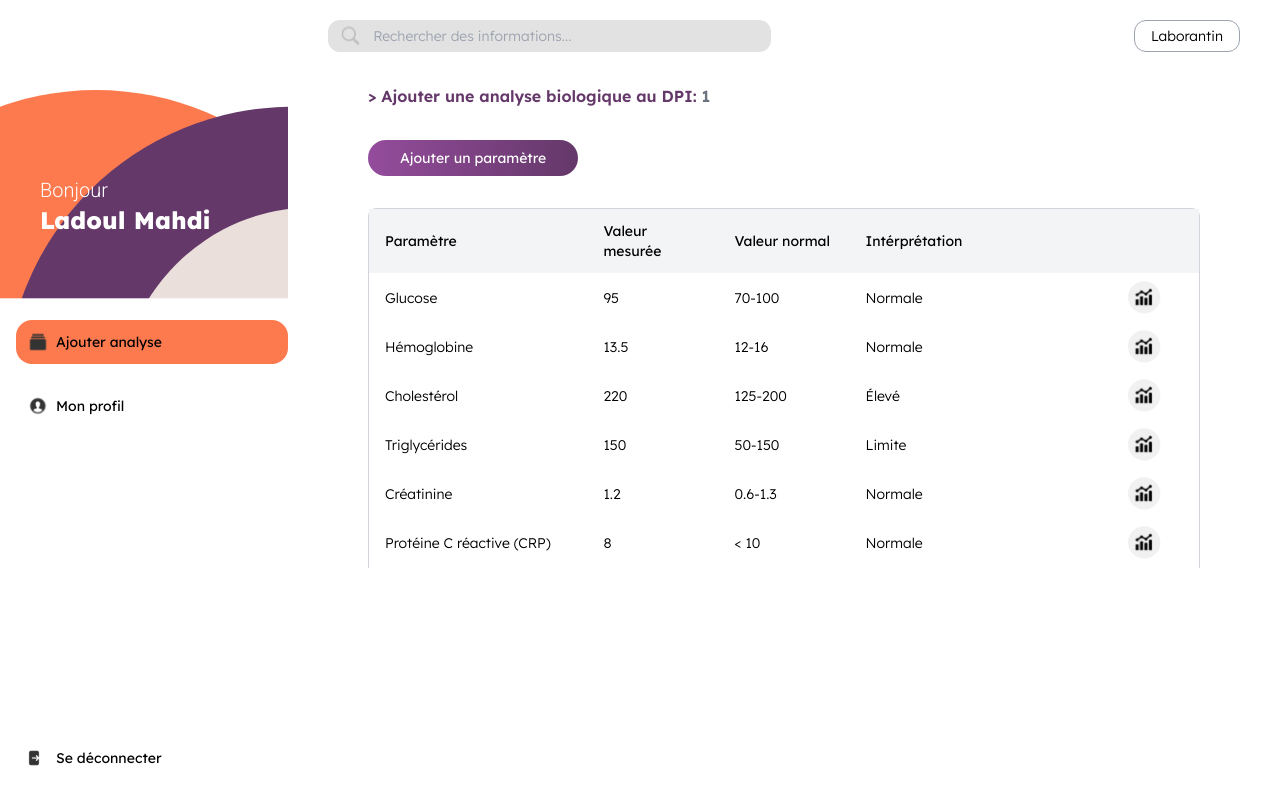
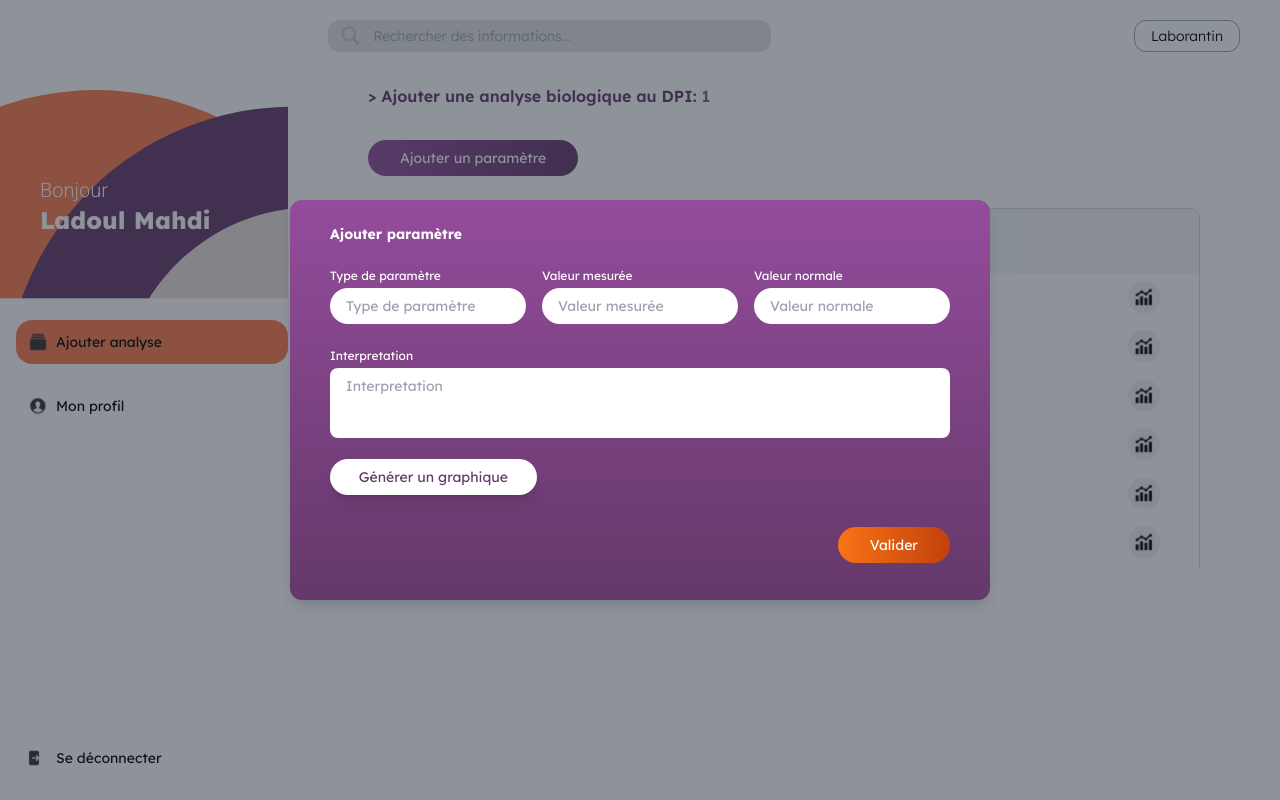
Before and after one commit to sarairatni/eCare, an Angular app: page /laborantin/ajouter-analyse/1 in a window 1280 px wide. Both pictures are taken after a click on the button "Ajouter un paramètre". Built offline with nearby package versions, Linux system fonts and the light colour scheme.

Commit message:
ajout parametre analyse bio/laborantin/sara

```diff
--- a/src/app/laborantin/ajouter-analyse-bio/ajouter-analyse-bio.component.html
+++ b/src/app/laborantin/ajouter-analyse-bio/ajouter-analyse-bio.component.html
@@ -8,6 +8,7 @@
   <div>
     <button
       class="py-2 px-8 text-white text-sm rounded-full bg-gradient-to-r from-[#944C9C] to-[#643869]"
+      (click)="togglePopup()"
     >
       Ajouter un paramètre
     </button>
@@ -53,4 +54,69 @@
       </table>
     </div>
   </div>
+  <!-- Popup -->
+  <div
+    *ngIf="showPopup"
+    class="fixed inset-0 flex items-center justify-center bg-gray-800 bg-opacity-50 z-50"
+  >
+    <div
+      class="w-[700px] h-[400px] bg-gradient-to-b from-[#944C9C] to-[#643869] text-white py-6 px-10 rounded-xl shadow-lg"
+    >
+      <h3 class="text-sm font-bold mb-6 text-start">Ajouter paramètre</h3>
+      <!-- ligne 1-->
+      <div class="flex gap-4 mb-6 text-light text-sm">
+        <div class="flex-1">
+          <label class="block text-xs text-white mb-1">Type de paramètre</label>
+          <input
+            type="text"
+            placeholder="Type de paramètre"
+            class="w-full bg-white text-black rounded-full px-4 py-2 outline-none"
+          />
+        </div>
+        <div class="flex-1">
+          <label class="block text-xs text-white mb-1">Valeur mesurée</label>
+          <input
+            type="text"
+            placeholder="Valeur mesurée"
+            class="w-full bg-white text-black rounded-full px-4 py-2 outline-none"
+          />
+        </div>
+        <div class="flex-1">
+          <label class="block text-xs text-white mb-1">Valeur normale</label>
+          <input
+            type="text"
+            placeholder="Valeur normale"
+            class="w-full bg-white text-black rounded-full px-4 py-2 outline-none"
+          />
+        </div>
+      </div>
+      <!-- ligne 2 -->
+      <div class="flex flex-col gap-4 mb-8 text-light text-sm">
+        <div class="flex-1">
+          <label class="block text-xs text-white mb-1">Interpretation</label>
+          <textarea
+            placeholder="Interpretation"
+            class="w-full bg-white text-black rounded-lg px-4 py-2 outline-none"
+            style="height: 70px; resize: none"
+          ></textarea>
+        </div>
+        <div>
+          <button
+            class="w-1/3 text-light text-sm py-2 px-6 rounded-full bg-white text-[#643869] shadow-lg"
+          >
+            Générer un graphique
+          </button>
+        </div>
+      </div>
+      <!-- ligne 3 -->
+      <div class="flex justify-end">
+        <button
+          class="text-sm py-2 px-8 text-white rounded-full bg-gradient-to-r from-orange-500 to-orange-700"
+          (click)="submitParameter()"
+        >
+          Valider
+        </button>
+      </div>
+    </div>
+  </div>
 </div>
--- a/src/app/laborantin/ajouter-analyse-bio/ajouter-analyse-bio.component.ts
+++ b/src/app/laborantin/ajouter-analyse-bio/ajouter-analyse-bio.component.ts
@@ -81,7 +81,12 @@ export class AjouterAnalyseBioComponent implements OnInit {
       interpretation: 'Normale',
     },
   ];
+  showPopup = false;
   dpi_id: string | null = null;
+
+  togglePopup(): void {
+    this.showPopup = !this.showPopup;
+  }
 
   constructor(private route: ActivatedRoute) {}
 
@@ -91,4 +96,9 @@ export class AjouterAnalyseBioComponent implements OnInit {
       console.log('dpi_id:', this.dpi_id);
     });
   }
+  submitParameter(): void {
+    console.log('Parameter submitted');
+    // logique submisssion parametre danalyse ajouté
+    this.showPopup = false;
+  }
 }
```
